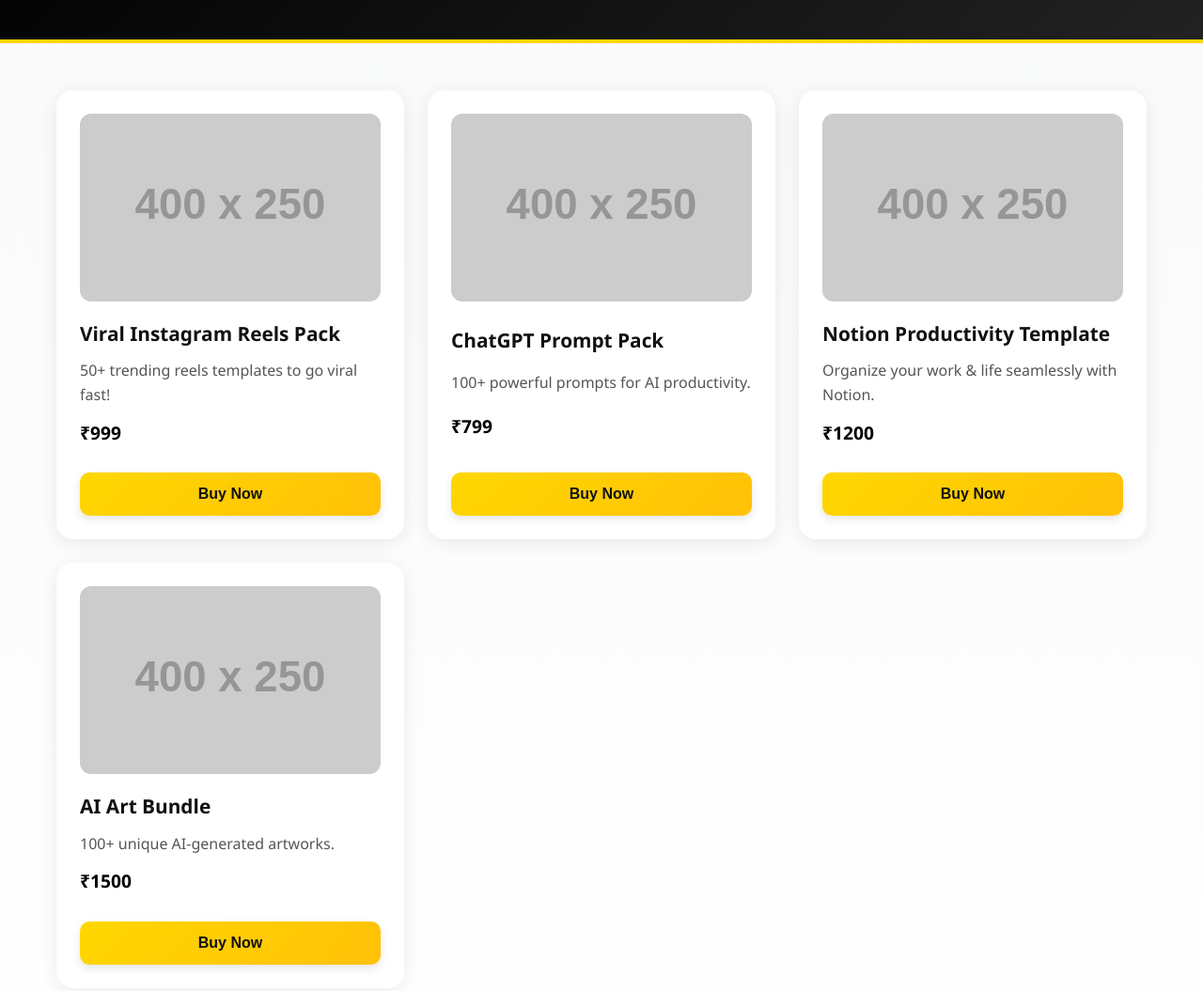
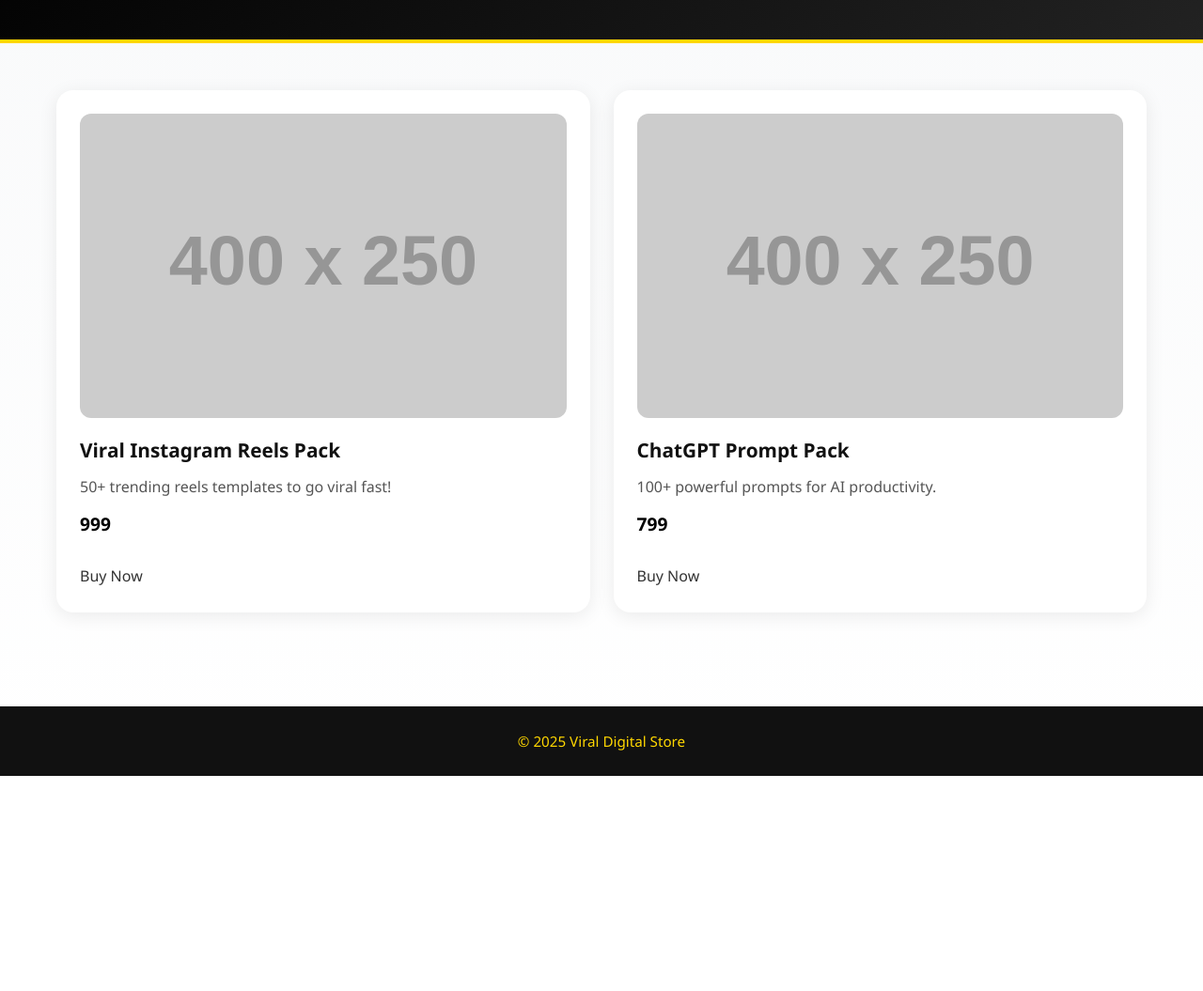
Before and after one commit to Rohan-s-6/th, a plain HTML site: page index.html in a window 1280 px wide. Shown: the part 160-1215 px from the top of the page at 94% size. After the commit the page ends 986 px from the top, so only its background shows below. Drawn offline with Linux system fonts and the light colour scheme; placeholder pictures from the web are drawn by us.

Commit message:
Update index.html

```diff
--- a/index.html
+++ b/index.html
@@ -16,44 +16,26 @@
   <!-- Product List -->
   <main id="product-list">
     <div class="product">
-      <img src="https://via.placeholder.com/400x250/000000/FFD700?text=Reels+Pack" alt="Viral Instagram Reels Pack">
+      <img src="https://via.placeholder.com/400x250?text=Reels+Pack" alt="Viral Instagram Reels Pack">
       <h3>Viral Instagram Reels Pack</h3>
       <p>50+ trending reels templates to go viral fast!</p>
-      <p><strong>₹999</strong></p>
-      <button onclick="buyNow(this)">Buy Now</button>
+      <p><strong>999</strong></p>
+      <a id="buy1" class="buy-btn">Buy Now</a>
     </div>
 
     <div class="product">
-      <img src="https://via.placeholder.com/400x250/000000/FFD700?text=Prompt+Pack" alt="ChatGPT Prompt Pack">
+      <img src="https://via.placeholder.com/400x250?text=Prompt+Pack" alt="ChatGPT Prompt Pack">
       <h3>ChatGPT Prompt Pack</h3>
       <p>100+ powerful prompts for AI productivity.</p>
-      <p><strong>₹799</strong></p>
-      <button onclick="buyNow(this)">Buy Now</button>
-    </div>
-
-    <div class="product">
-      <img src="https://via.placeholder.com/400x250/000000/FFD700?text=Notion+Template" alt="Notion Productivity Template">
-      <h3>Notion Productivity Template</h3>
-      <p>Organize your work & life seamlessly with Notion.</p>
-      <p><strong>₹1200</strong></p>
-      <button onclick="buyNow(this)">Buy Now</button>
-    </div>
-
-    <div class="product">
-      <img src="https://via.placeholder.com/400x250/000000/FFD700?text=AI+Art+Bundle" alt="AI Art Bundle">
-      <h3>AI Art Bundle</h3>
-      <p>100+ unique AI-generated artworks.</p>
-      <p><strong>₹1500</strong></p>
-      <button onclick="buyNow(this)">Buy Now</button>
+      <p><strong>799</strong></p>
+      <a id="buy2" class="buy-btn">Buy Now</a>
     </div>
   </main>
 
-  <!-- Footer -->
   <footer>
     <p>© 2025 Viral Digital Store</p>
   </footer>
 
   <script src="script.js"></script>
 </body>
-
 </html>
```
